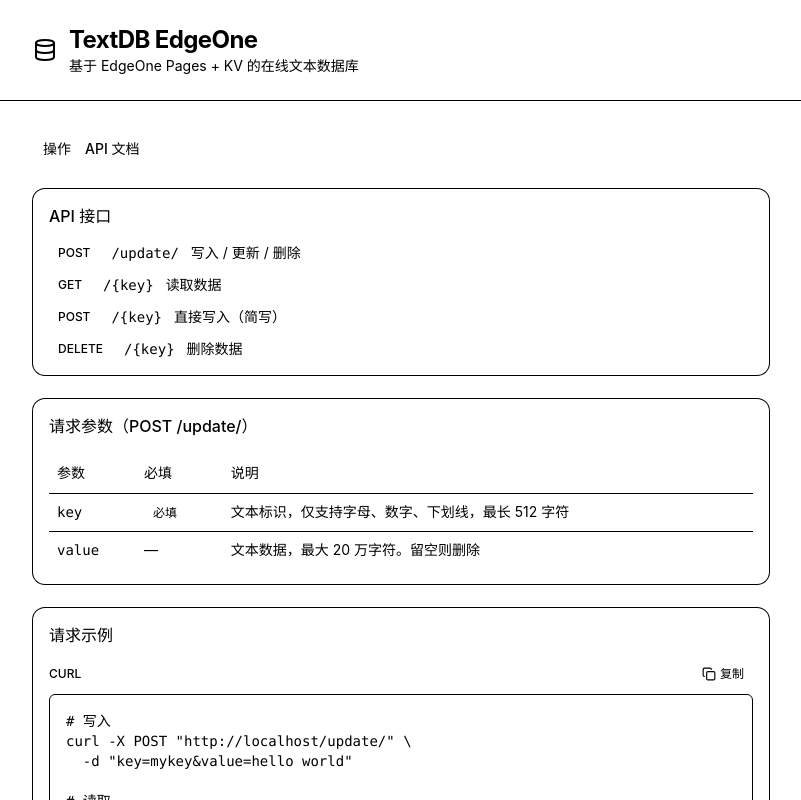
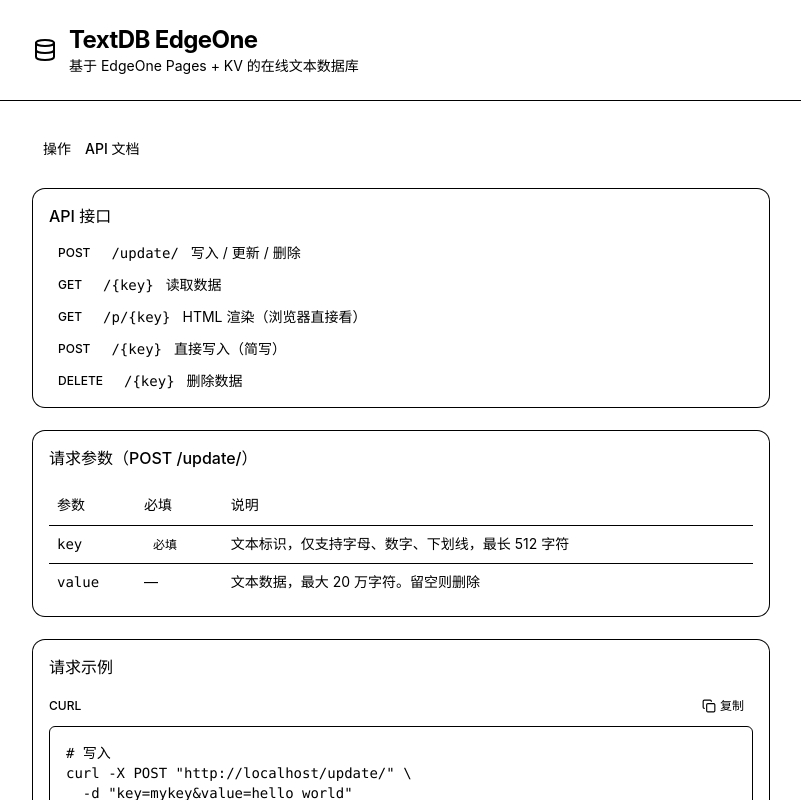
Before and after one commit to sixiang-world/textdb-edgeone, a React (Vite) app: page / in a window 1280 px wide. Both pictures are taken after a click on the tab "API 文档". Shown: the top 800 px of the page, without its empty margins (239-1040 px from the left). Built offline with nearby package versions, Linux system fonts and the light colour scheme.

Commit message:
docs: add /p/{key} endpoint to API docs

```diff
--- a/src/components/ApiDocs.tsx
+++ b/src/components/ApiDocs.tsx
@@ -23,6 +23,7 @@
 const endpoints = [
   { method: "POST", color: "default" as const, path: "/update/", desc: "写入 / 更新 / 删除" },
   { method: "GET", color: "secondary" as const, path: "/{key}", desc: "读取数据" },
+  { method: "GET", color: "primary" as const, path: "/p/{key}", desc: "HTML 渲染（浏览器直接看）" },
   { method: "POST", color: "default" as const, path: "/{key}", desc: "直接写入（简写）" },
   { method: "DELETE", color: "destructive" as const, path: "/{key}", desc: "删除数据" },
 ];
```
